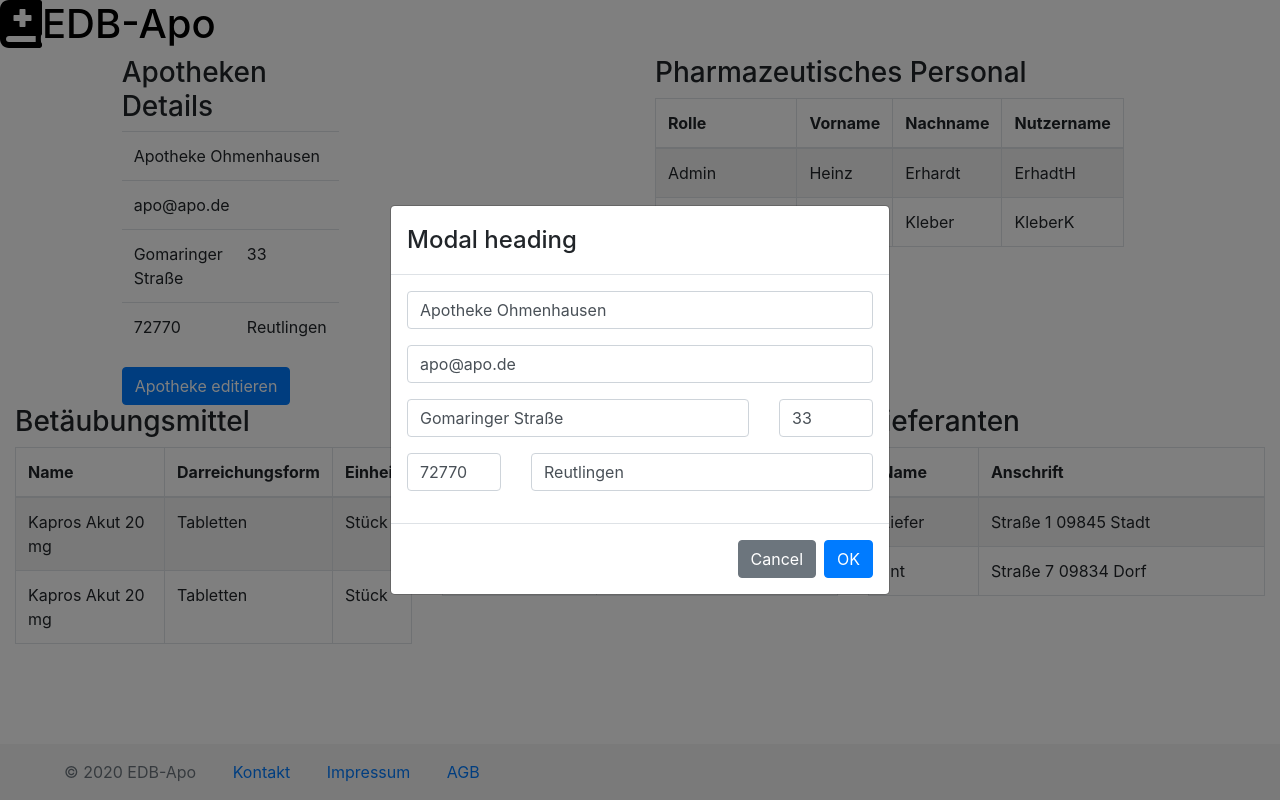
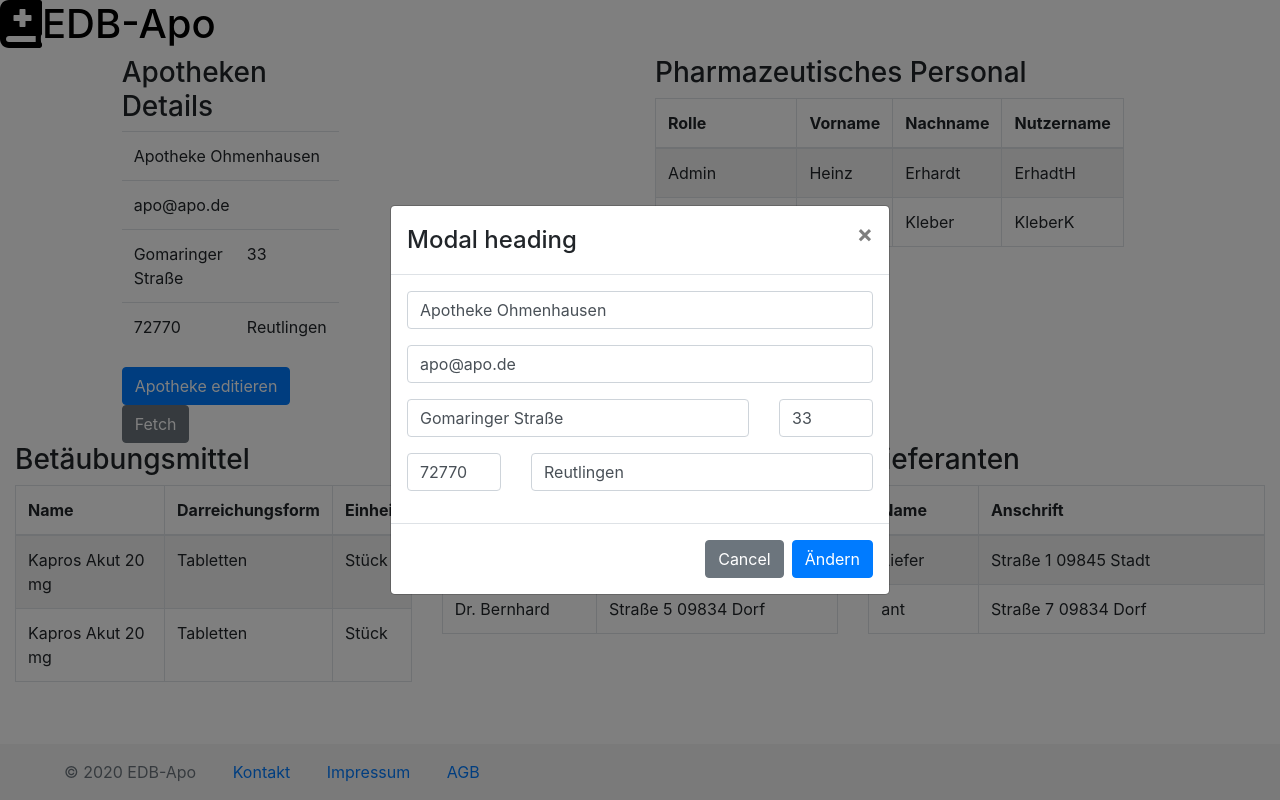
Before and after one commit to AdrianBeilharz/EDB-Apo, a React (Create React App) app in the folder frontend/: page /apotheke in a window 1280 px wide. Both pictures are taken after a click on the button "Apotheke editieren". Built offline with nearby package versions, Linux system fonts and the light colour scheme; no server answers.

Commit message:
try to fetch data from backend

```diff
--- a/frontend/src/components/apotheke/Apotheke.js
+++ b/frontend/src/components/apotheke/Apotheke.js
@@ -1,6 +1,7 @@
 import React from 'react';
 import { Row, Col, Button, Table } from 'react-bootstrap';
 import ApothekeEditModal from '../../modals/ApothekeEditModal';
+import ApothekeDetails from './ApothekeDetails';
 
 function Apotheke(props) {
   //static objects and lists must be swapped to api calls to load all the data
@@ -199,9 +200,7 @@ function Apotheke(props) {
         apotheke={apotheke} />
       <Row>
         <Col md={{ span: 2, offset: 1 }} >
-          <h3>Apotheken Details</h3>
-          <ApoDetails />
-          <Button variant="primary" onClick={() => setModalShow(true)}>Apotheke editieren</Button>
+          <ApothekeDetails />
         </Col>
         <Col md={{ span: 4, offset: 3 }}>
           <h3>Pharmazeutisches Personal</h3>
--- /dev/null
+++ b/frontend/src/components/apotheke/ApothekeDetails.js
@@ -0,0 +1,64 @@
+import React, {Component, Fragment} from 'react';
+import {Table, Button} from 'react-bootstrap';
+import ApothekeEditModal from '../../modals/ApothekeEditModal';
+
+class ApothekeDetails extends Component {
+  constructor(props) {
+    super(props);
+    this.state = {
+      apotheke: {
+        id: "78067284-f459-4723-a7c7-9094dbc92ae1",
+        name: "Apotheke Ohmenhausen",
+        email: "apo@apo.de",
+        adresse: {
+          strasse: "Gomaringer Straße",
+          nummer: 33,
+          plz: "72770",
+          ort: "Reutlingen"
+        }
+      },
+      modalShow: false,
+      isLoading: false
+    };
+  }
+
+  componentDidMount() {
+    this.setState({ isLoading: true });
+    fetch("http://localhost:8080/apotheke/1")
+    .then(res => res.json())
+    .then(data => this.setState({apotheke: data}))
+  }
+
+  toggleModal = () => this.setState({
+    modalShow: !this.state.modalShow
+  })
+
+
+
+  render() {
+    return (
+      <Fragment>
+        <ApothekeEditModal
+        show={this.state.modalShow}
+        onHide={() => this.toggleModal()}
+
+        apotheke={this.state.apotheke} />
+        <h3>Apotheken Details</h3>
+
+
+        <Table key={this.state.apotheke.id}>
+        <tbody>
+        <tr><td colSpan="2" >{this.state.apotheke.name}</td></tr>
+        <tr><td colSpan="2" >{this.state.apotheke.email}</td></tr>
+        <tr><td>{this.state.apotheke.adresse.strasse}</td><td>{this.state.apotheke.adresse.nummer}</td></tr>
+        <tr><td>{this.state.apotheke.adresse.plz}</td><td>{this.state.apotheke.adresse.ort}</td></tr>
+        </tbody>
+        </Table>
+        <Button variant="primary" onClick={this.toggleModal}>Apotheke editieren</Button>
+        <Button variant="secondary" onClick={this.getData}>Fetch</Button>
+      </Fragment>
+    )
+  }
+}
+
+export default ApothekeDetails;
--- a/frontend/src/modals/ApothekeEditModal.js
+++ b/frontend/src/modals/ApothekeEditModal.js
@@ -1,7 +1,7 @@
 import React from 'react';
 import { Modal, Button, Form, Row, Col } from 'react-bootstrap';
 
-class ApothekeModal extends React.Component {
+class ApothekeEditModal extends React.Component {
   constructor(props) {
     super(props);
     this.state = {apotheke: props.apotheke};
@@ -37,6 +37,7 @@ class ApothekeModal extends React.Component {
       apotheke: {
         ...prevState.apotheke,
         adresse: {
+          ...prevState.apotheke.adresse,
           strasse: event.target.value
         }
       }
@@ -48,6 +49,7 @@ class ApothekeModal extends React.Component {
       apotheke: {
         ...prevState.apotheke,
         adresse: {
+          ...prevState.apotheke.adresse,
           nummer: event.target.value
         }
       }
@@ -59,6 +61,7 @@ class ApothekeModal extends React.Component {
       apotheke: {
         ...prevState.apotheke,
         adresse: {
+          ...prevState.apotheke.adresse,
           plz: event.target.value
         }
       }
@@ -70,24 +73,23 @@ class ApothekeModal extends React.Component {
       apotheke: {
         ...prevState.apotheke,
         adresse: {
+          ...prevState.apotheke.adresse,
           ort: event.target.value
         }
       }
     }))
   }
 
-  handleSubmit(event) {
-    event.preventDefault();
-    console.log("something should happen");
+  handleSubmit() {
+    console.log("save changes");
     //put apotheke.then status = 200 -> refresh data
-    this.props.submitApotheke(this.state.apotheke);
     this.props.onHide();
   }
 
   render() {
     return (
       <Modal show={this.props.show} onHide={this.props.onHide} centered backdrop="static">
-        <Modal.Header>
+        <Modal.Header closeButton>
           <Modal.Title>Modal heading</Modal.Title>
         </Modal.Header>
         <Modal.Body>
@@ -118,7 +120,7 @@ class ApothekeModal extends React.Component {
         </Modal.Body>
         <Modal.Footer>
           <Button variant="secondary" onClick={this.props.onHide}>Cancel</Button>
-          <Button variant="primary" type="Submit" onClick={this.handleSubmit}>OK</Button>
+          <Button variant="primary" type="Submit" onClick={this.handleSubmit}>Ändern</Button>
         </Modal.Footer>
       </Modal>
     )
@@ -126,4 +128,4 @@ class ApothekeModal extends React.Component {
 
 }
 
-export default ApothekeModal;
+export default ApothekeEditModal;
```
